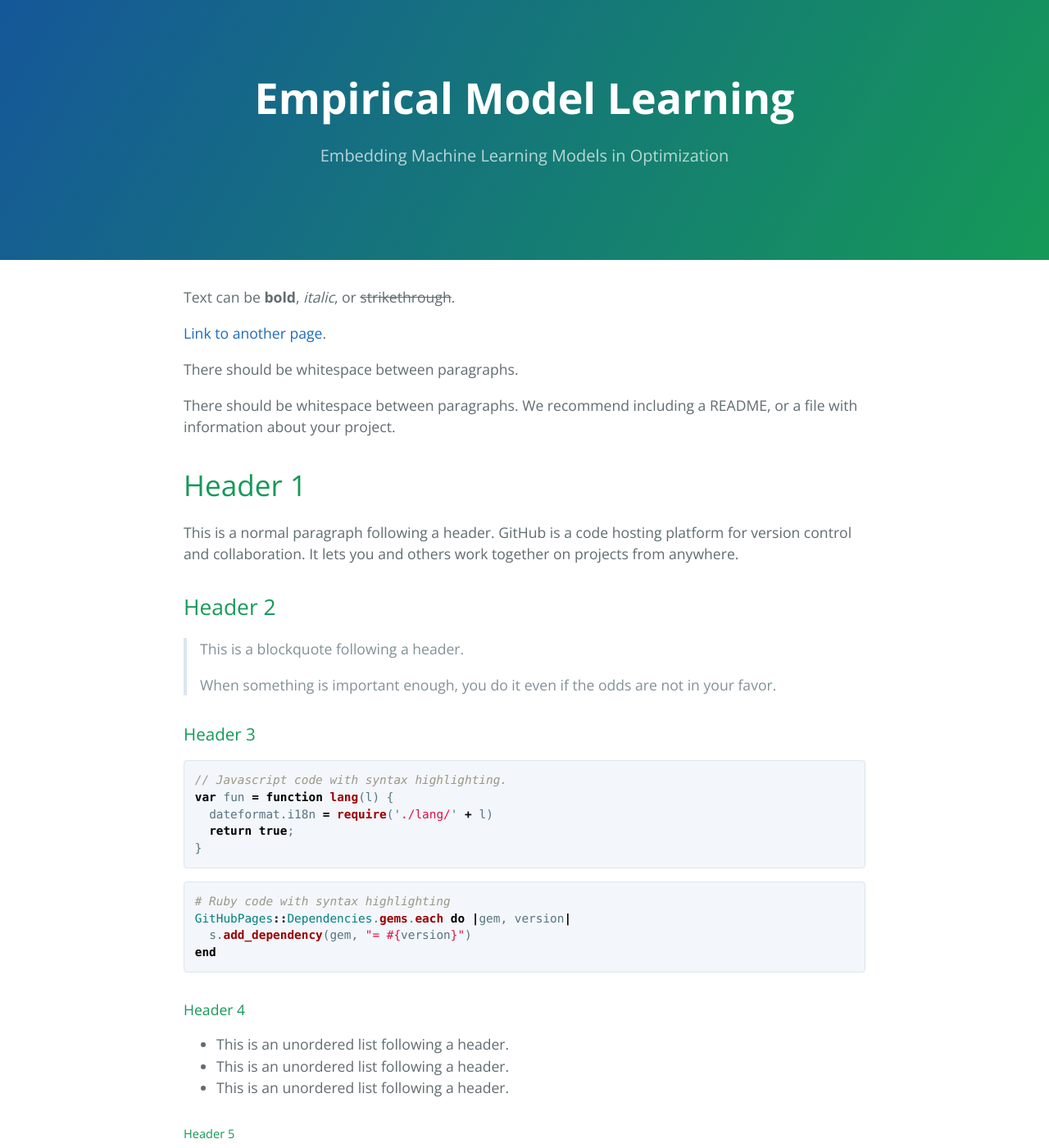
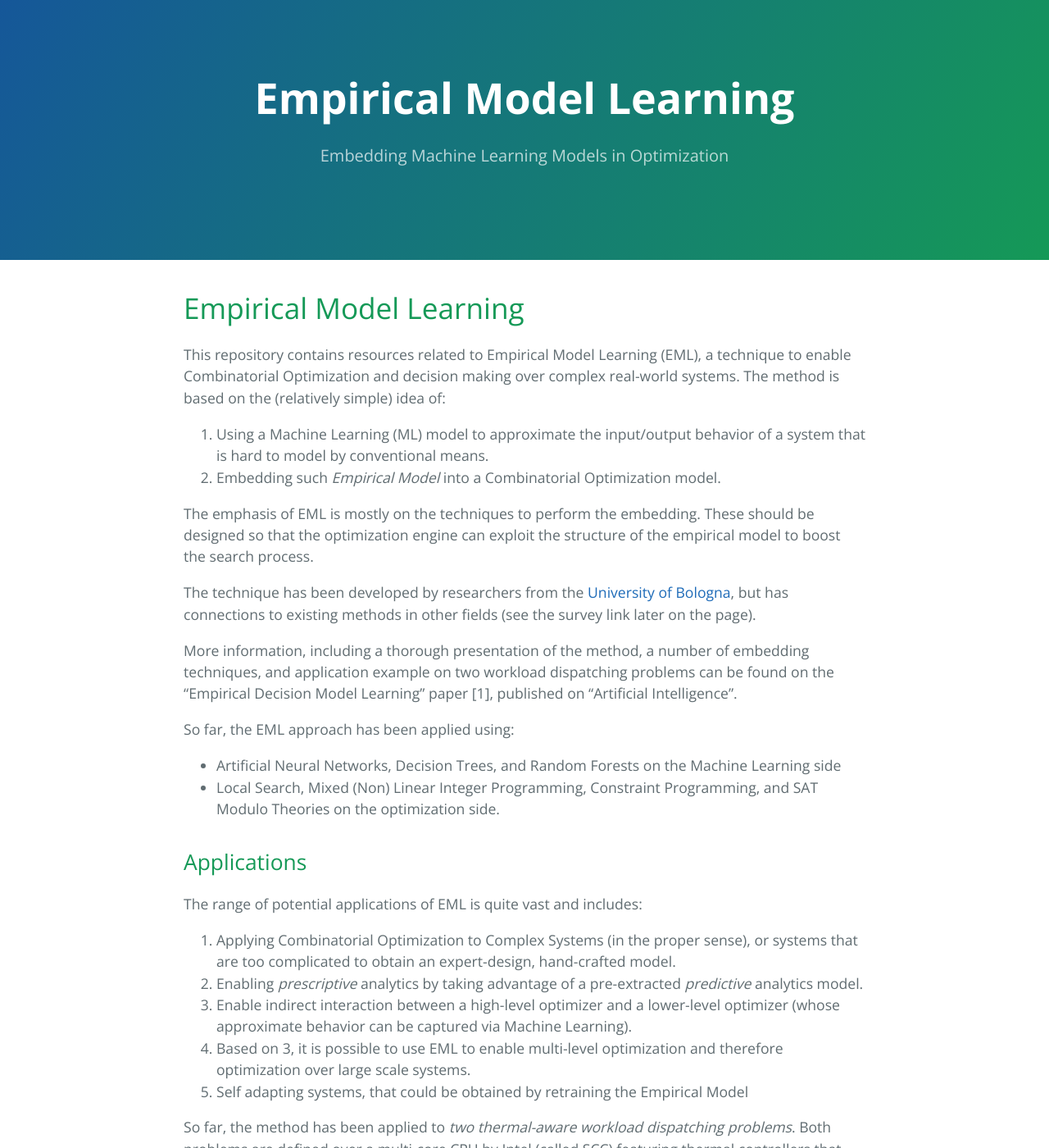
Before and after one commit to emlopt/emlopt.github.io, a Jekyll site: the page built from index.md, in a window 1280 px wide and 1400 px high. Shown: the whole window at 82% size. Built offline with Jekyll 4.4.1, drawn with Linux system fonts in a browser that asks for light colours; a script that is not in the unit is left out; our own code applies the rules of GitHub Pages for plain Markdown files; some of the changed text lies outside the part shown.

Commit message:
First version

````diff
--- a/_layouts/default.html
+++ b/_layouts/default.html
@@ -22,6 +22,7 @@
         <a href="{{ site.github.zip_url }}" class="btn">Download .zip</a>
         <a href="{{ site.github.tar_url }}" class="btn">Download .tar.gz</a>
       {% endif %}
+      {% include mathjax.html %}
     </header>
 
     <main id="content" class="main-content" role="main">
--- a/index.md
+++ b/index.md
@@ -1,123 +1,191 @@
 ---
 layout: default
+mathjax: true
 ---
 
-Text can be **bold**, _italic_, or ~~strikethrough~~.
+# Empirical Model Learning
 
-[Link to another page](./another-page.html).
+This repository contains resources related to Empirical Model Learning (EML), a technique to enable Combinatorial Optimization and decision making over complex real-world systems. The method is based on the (relatively simple) idea of:
 
-There should be whitespace between paragraphs.
+1. Using a Machine Learning (ML) model to approximate the input/output behavior of a system that is hard to model by conventional means.
+2. Embedding such _Empirical Model_ into a Combinatorial Optimization model.
 
-There should be whitespace between paragraphs. We recommend including a README, or a file with information about your project.
+The emphasis of EML is mostly on the techniques to perform the embedding. These should be designed so that the optimization engine can exploit the structure of the empirical model to boost the search process.
 
-# Header 1
+The technique has been developed by researchers from the [University of Bologna](http://www.ai.unibo.it), but has connections to existing methods in other fields (see the survey link later on the page).
 
-This is a normal paragraph following a header. GitHub is a code hosting platform for version control and collaboration. It lets you and others work together on projects from anywhere.
+More information, including a thorough presentation of the method, a number of embedding techniques, and application example on two workload dispatching problems can be found on the "Empirical Decision Model Learning" paper [1], published on "Artificial Intelligence".
 
-## Header 2
+So far, the EML approach has been applied using:
 
-> This is a blockquote following a header.
->
-> When something is important enough, you do it even if the odds are not in your favor.
+* Artificial Neural Networks, Decision Trees, and Random Forests on the Machine Learning side
+* Local Search, Mixed (Non) Linear Integer Programming, Constraint Programming, and SAT Modulo Theories on the optimization side.
 
-### Header 3
+## Applications
 
-```js
-// Javascript code with syntax highlighting.
-var fun = function lang(l) {
-  dateformat.i18n = require('./lang/' + l)
-  return true;
+The range of potential applications of EML is quite vast and includes:
+
+1. Applying Combinatorial Optimization to Complex Systems (in the proper sense), or systems that are too complicated to obtain an expert-design, hand-crafted model.
+2. Enabling _prescriptive_ analytics by taking advantage of a pre-extracted _predictive_ analytics model.
+3. Enable indirect interaction between a high-level optimizer and a lower-level optimizer (whose approximate behavior can be captured via Machine Learning).
+4. Based on 3, it is possible to use EML to enable multi-level optimization and therefore optimization over large scale systems.
+5. Self adapting systems, that could be obtained by retraining the Empirical Model
+
+So far, the method has been applied to _two thermal-aware workload dispatching problems_. Both problems are defined over a multi-core CPU by Intel (called SCC) featuring thermal controllers that abruptly reduce the operating frequency of each core if a threshold temperature is exceeding.
+
+Obtaining a hand-crafted model for this system is very difficult since:
+
+1) The temperature of each core depends on a number of complex factors
+2) The platform is subject to the action of low-level controllers (beside the thermal controller, each core is managed by an on-line, thermal-aware, scheduler).
+
+EML allows to extract an approximate model from data and hence to define Combinatorial Optimization problems over this platform. In particular, we define:
+
+**We are looking for more application examples!** If you manage to apply EML to a new problem, we would love to hear it and post a link on this web site.
+
+## List of Resources
+
+As mentioned, this web site is mostly a connection
+
+### Main EML paper
+
+The "Empirical Decision Model Learning" paper can be found:
+
+* In pre-print format [on the personal collection of one of the authors](https://www.researchgate.net/publication/290480833_Empirical_decision_model_learning)
+* In its published form [at its official link](https://www.sciencedirect.com/science/article/pii/S0004370216000126).
+
+### Running Survey
+
+EML is not the only approach to boost modeling of optimization problems by means of Machine Learning, and it it related to similar techniques in different fields.
+
+Rather than providing links directly in the web site, we are maintaining an updated survey on methods to integrate optimization and Machine Learning at the modeling level. The first version of the survey has been just accepted and published at IJCAI 2018.
+
+* The current state of the survey (right now, the IJCAI 2018 submission) [can be found here](assets/papers/survey.pdf).
+* The work can be cited as:
+
+```
+@inproceedings{DBLP:conf/ijcai/0001M18,
+  author    = {Michele Lombardi and
+               Michela Milano},
+  title     = {Boosting Combinatorial Problem Modeling with Machine Learning},
+  booktitle = {Proceedings {IJCAI}},
+  pages     = {5472--5478},
+  year      = {2018}
 }
 ```
 
-```ruby
-# Ruby code with syntax highlighting
-GitHubPages::Dependencies.gems.each do |gem, version|
-  s.add_dependency(gem, "= #{version}")
-end
+### EML GitHub Repository
+
+We have just started to maintain a GitHub repository that implements techniques related to EML, including:
+
+* Actual embedding techniques (encodings and global constraints)
+* Pre- and post- processing methods
+* I/O support (in particular readers for popular ML libraries)
+
+The repository is not limited to work by the University of Bologna group: it includes (or rather will include) implementations of other techniques that are closely related to EML. The code relies on a Python API and is work in progress: at the moment, only a fraction of the existing EML techniques have been included, but that number should grow quickly.
+
+### EML Tutorial
+
+After Jul 14 2018, we will publish an on-line repository containing the code for the EML tutorial held at IJCAI 2018.
+
+## Contacts
+
+For more information, you can contact:
+
+* [Michela Milano](mailto:michela.milano@unibo.it), full professor at University of Bologna
+* [Michele Lombardi](mailto:michele.lombardi2@unibo.it), assistant professor at University of Bologna
+
+
+## EML Related Publications
+
+These are other publications about EML from the University of Bologna group:
+
+
+**[1]** M. Lombardi, A. Bartolini, M. Milano: "Empirical Decision Model Learning" -- submitted to Artificial Intelligence (2015)"
+
+```
+@article{LombardiMB17,
+  author    = {Michele Lombardi and
+               Michela Milano and
+               Andrea Bartolini},
+  title     = {Empirical decision model learning},
+  journal   = {Artif. Intell.},
+  volume    = {244},
+  pages     = {343--367},
+  year      = {2017}
+}
 ```
 
-#### Header 4
+**[2]** Andrea Bartolini, Michele Lombardi, Michela Milano, Luca Benini: "Neuron Constraints to Model Complex Real-World Problems". CP 2011: 115-129
 
-*   This is an unordered list following a header.
-*   This is an unordered list following a header.
-*   This is an unordered list following a header.
+```
+@inproceedings{BartoliniLMB11,
+  author    = {Andrea Bartolini and
+               Michele Lombardi and
+               Michela Milano and
+               Luca Benini},
+  title     = {Neuron Constraints to Model Complex Real-World Problems},
+  booktitle = {Proceedings of {CP}},
+  pages     = {115--129},
+  year      = {2011}
+}
+```
 
-##### Header 5
+**[3]** Andrea Bartolini, Michele Lombardi, Michela Milano, Luca Benini: "Optimization and Controlled Systems: A Case Study on Thermal Aware Workload Dispatching". AAAI 2012
 
-1.  This is an ordered list following a header.
-2.  This is an ordered list following a header.
-3.  This is an ordered list following a header.
+```
+@inproceedings{BartoliniLMB12,
+  author    = {Andrea Bartolini and
+               Michele Lombardi and
+               Michela Milano and
+               Luca Benini},
+  title     = {Optimization and Controlled Systems: {A} Case Study on Thermal Aware
+               Workload Dispatching},
+  booktitle = {Proceedings {AAAI}},
+  year      = {2012}
+}
+```
 
-###### Header 6
+**[4]** Michele Lombardi, Stefano Gualandi: A lagrangian propagator for artificial neural networks in constraint programming. Constraints 21(4): 435-462 (2016)
 
-| head1        | head two          | three |
-|:-------------|:------------------|:------|
-| ok           | good swedish fish | nice  |
-| out of stock | good and plenty   | nice  |
-| ok           | good `oreos`      | hmm   |
-| ok           | good `zoute` drop | yumm  |
-
-### There's a horizontal rule below this.
-
-* * *
-
-### Here is an unordered list:
-
-*   Item foo
-*   Item bar
-*   Item baz
-*   Item zip
-
-### And an ordered list:
-
-1.  Item one
-1.  Item two
-1.  Item three
-1.  Item four
-
-### And a nested list:
-
-- level 1 item
-  - level 2 item
-  - level 2 item
-    - level 3 item
-    - level 3 item
-- level 1 item
-  - level 2 item
-  - level 2 item
-  - level 2 item
-- level 1 item
-  - level 2 item
-  - level 2 item
-- level 1 item
-
-### Small image
-
-![Octocat](https://assets-cdn.github.com/images/icons/emoji/octocat.png)
-
-### Large image
-
-![Branching](https://guides.github.com/activities/hello-world/branching.png)
+```
+@article{LombardiG16,
+  author    = {Michele Lombardi and
+               Stefano Gualandi},
+  title     = {A lagrangian propagator for artificial neural networks in constraint
+               programming},
+  journal   = {Constraints},
+  volume    = {21},
+  number    = {4},
+  pages     = {435--462},
+  year      = {2016}
+}
+```
 
 
-### Definition lists can be used with HTML syntax.
-
-<dl>
-<dt>Name</dt>
-<dd>Godzilla</dd>
-<dt>Born</dt>
-<dd>1952</dd>
-<dt>Birthplace</dt>
-<dd>Japan</dd>
-<dt>Color</dt>
-<dd>Green</dd>
-</dl>
+**[5]** Michele Lombardi, Stefano Gualandi: "A New Propagator for Two-Layer Neural Networks in Empirical Model Learning". CP 2013: 448-463
 
 ```
-Long, single-line code blocks should not wrap. They should horizontally scroll if they are too long. This line should be long enough to demonstrate this.
+@inproceedings{LombardiG13,
+  author    = {Michele Lombardi and
+               Stefano Gualandi},
+  title     = {A New Propagator for Two-Layer Neural Networks in Empirical Model
+               Learning},
+  booktitle = {Proceedings of {CP}},
+  pages     = {448--463},
+  year      = {2013}
+}
 ```
 
+**[6]** Alessio Bonfietti, Michele Lombardi, Michela Milano: "Embedding Decision Trees and Random Forests in Constraint Programming". CPAIOR 2015: 74-90
+
 ```
-The final element.
+@inproceedings{BonfiettiLM15,
+  author    = {Alessio Bonfietti and
+               Michele Lombardi and
+               Michela Milano},
+  title     = {Embedding Decision Trees and Random Forests in Constraint Programming},
+  booktitle = {Proceedings of {CPAIOR}},
+  pages     = {74--90},
+  year      = {2015}
+}
 ```
````
Also changed, not shown: _includes/mathjax.html (added, +22 -0 lines), 1 other file.
